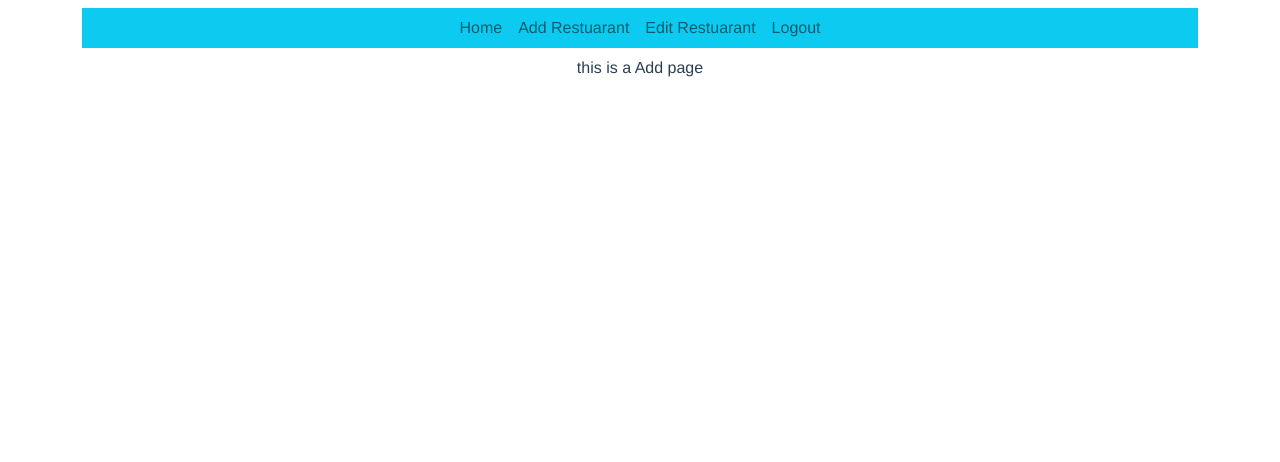
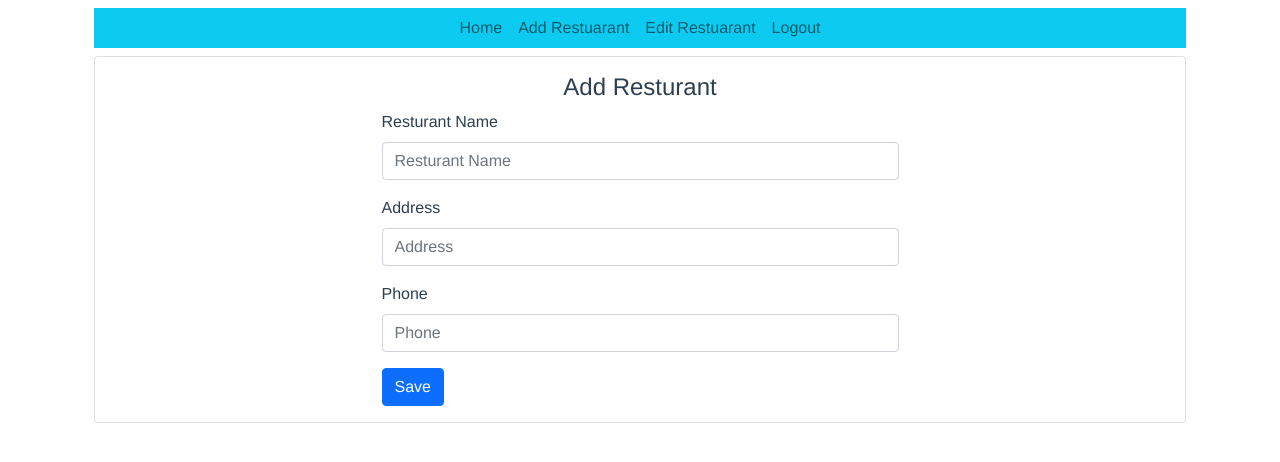
Before and after one commit to Sajal3232/restaurant_vue, a Vue app: page /add in a window 1280 px wide. Shown: the top 462 px of the page. Built offline with nearby package versions, Linux system fonts and the light colour scheme; sample sign-in values are in the browser's storage.

Commit message:
part-17 restuarant add

```diff
--- a/src/App.vue
+++ b/src/App.vue
@@ -1,5 +1,5 @@
 <template>
-  <div id="app">
+  <div id="app" class="container">
     <compHeader/>
     <router-view></router-view>
   </div>
--- a/src/components/Add.vue
+++ b/src/components/Add.vue
@@ -1,11 +1,83 @@
 <template>
-    <div>
-        <p>this is a Add page</p>
+    <div class="container">
+        <div class="card fat">
+            <div class="card-body">
+                <h4 class="card-title">Add Resturant</h4>
+                <form method="POST" class="my-login-validation" novalidate="">
+
+                    <div class="row justify-content-center">
+                        <div class="col-lg-6">
+                           <div class="mb-3">
+                                <label class="form-label" style="float:left;">Resturant Name</label>
+                                <input type="text" class="form-control" v-model="restaurants.name"  placeholder="Resturant Name">
+                            </div>
+                        </div>
+                    </div>
+
+                    <div class="row justify-content-center">
+                        <div class="col-lg-6">
+                           <div class="mb-3">
+                                <label class="form-label" style="float:left;">Address</label>
+                                <input type="text" class="form-control" v-model="restaurants.address" placeholder="Address">
+                            </div>
+                        </div>
+                    </div>
+
+                    <div class="row justify-content-center">
+                        <div class="col-lg-6">
+                           <div class="mb-3">
+                                <label class="form-label" style="float:left;">Phone</label>
+                                <input type="text" class="form-control" v-model="restaurants.phone"  placeholder="Phone">
+                            </div>
+                        </div>
+                    </div>
+
+                    <div class="row justify-content-center">
+                        <div class="col-lg-6">
+                           <div class="mb-3">
+                                <label class="form-label" style="float:left;"></label>
+                                <button type="button" style="float:left;" v-on:click="addRestuarant" class="btn btn-primary">
+                                    Save
+                                </button>
+                            </div>
+                        </div>
+                    </div>
+
+
+
+                </form>
+            </div>
+        </div>
     </div>
 </template>
 
 <script>
+import axios from "axios";
     export default{
+
+        data(){
+            return{
+                restaurants: {
+                    name: '',
+                    address: '',
+                    phone: ''
+                }
+            }
+        },
+
+        methods: {
+           async addRestuarant(){
+              const result = await axios.post("http://localhost:3000/restaurants",{
+                    name : this.restaurants.name,
+                    address : this.restaurants.address,
+                    phone : this.restaurants.phone,
+                })
+
+                if(result.status == 201){
+                    this.$router.push({name:"home"});
+                }
+            }
+        },
 
         mounted(){
             let user = localStorage.getItem('user-info');
--- a/src/components/Home.vue
+++ b/src/components/Home.vue
@@ -1,25 +1,49 @@
 <template>
-    <div>
+    <div class="container">
         <p>hello {{ name }}this is a home page</p>
+        <table class="table table-bordered">
+            <thead>
+                <tr>
+                    <th>Id</th>
+                    <th>Name</th>
+                    <th>Address</th>
+                    <th>Phone</th>
+                </tr>
+            </thead>
+            <tbody>
+
+                <tr v-for="item in restuarants" :key="item.id">
+                    <td>{{item.id}}</td>
+                    <td>{{item.name}}</td>
+                    <td>{{item.address}}</td>
+                    <td>{{item.phone}}</td>
+                </tr>
+
+            </tbody>
+        </table>
     </div>
 </template>
 
 <script>
+    import axios from "axios";
     export default{
-
         data(){
             return {
-                name: ' '
+                name: ' ',
+                restuarants : []
             }
         },
 
-        mounted(){
+        async mounted(){
             let user = localStorage.getItem('user-info');
             this.name = JSON.parse(user)[0].name;
 
             if(!user){
                 this.$router.push({name:"SignUp"});
             }
+
+            let results = await axios.get("http://localhost:3000/restaurants");
+            this.restuarants = results.data;
         }
     }
 
--- a/src/components/SignUp.vue
+++ b/src/components/SignUp.vue
@@ -74,7 +74,6 @@
         },
 
         methods : {
-
             async signUp(){
                let  result = await axios.post('http://localhost:3000/users',{
                 email: this.email,
@@ -92,8 +91,8 @@
 
         mounted(){
             let user = localStorage.getItem('user-info');
-                if(user){
-                    this.$router.push({name:"home"});
+            if(user){
+                this.$router.push({name:"home"});
             }
         }
     }
```
Also changed, not shown: src/routers.js (line endings or trailing spaces).
